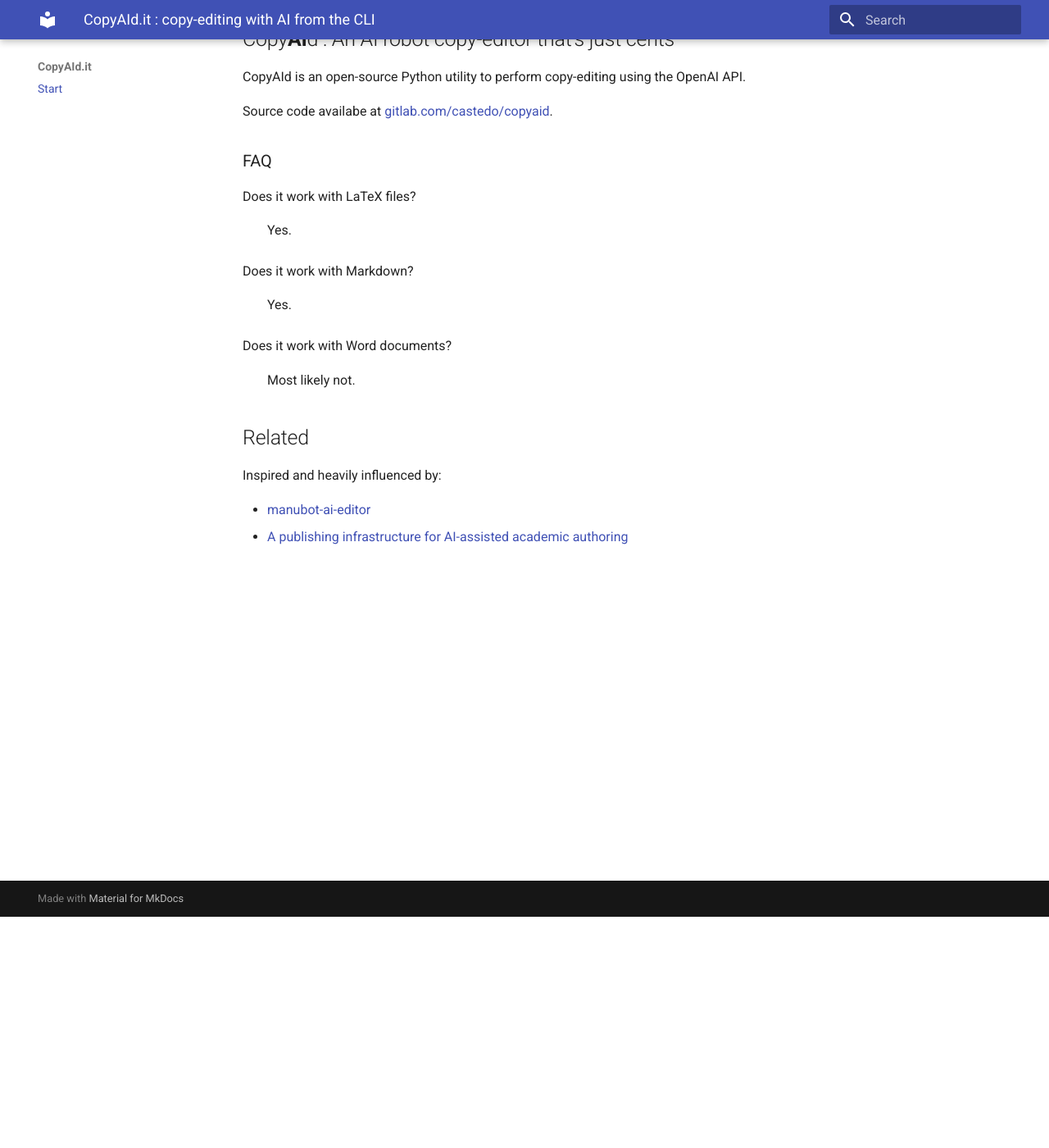
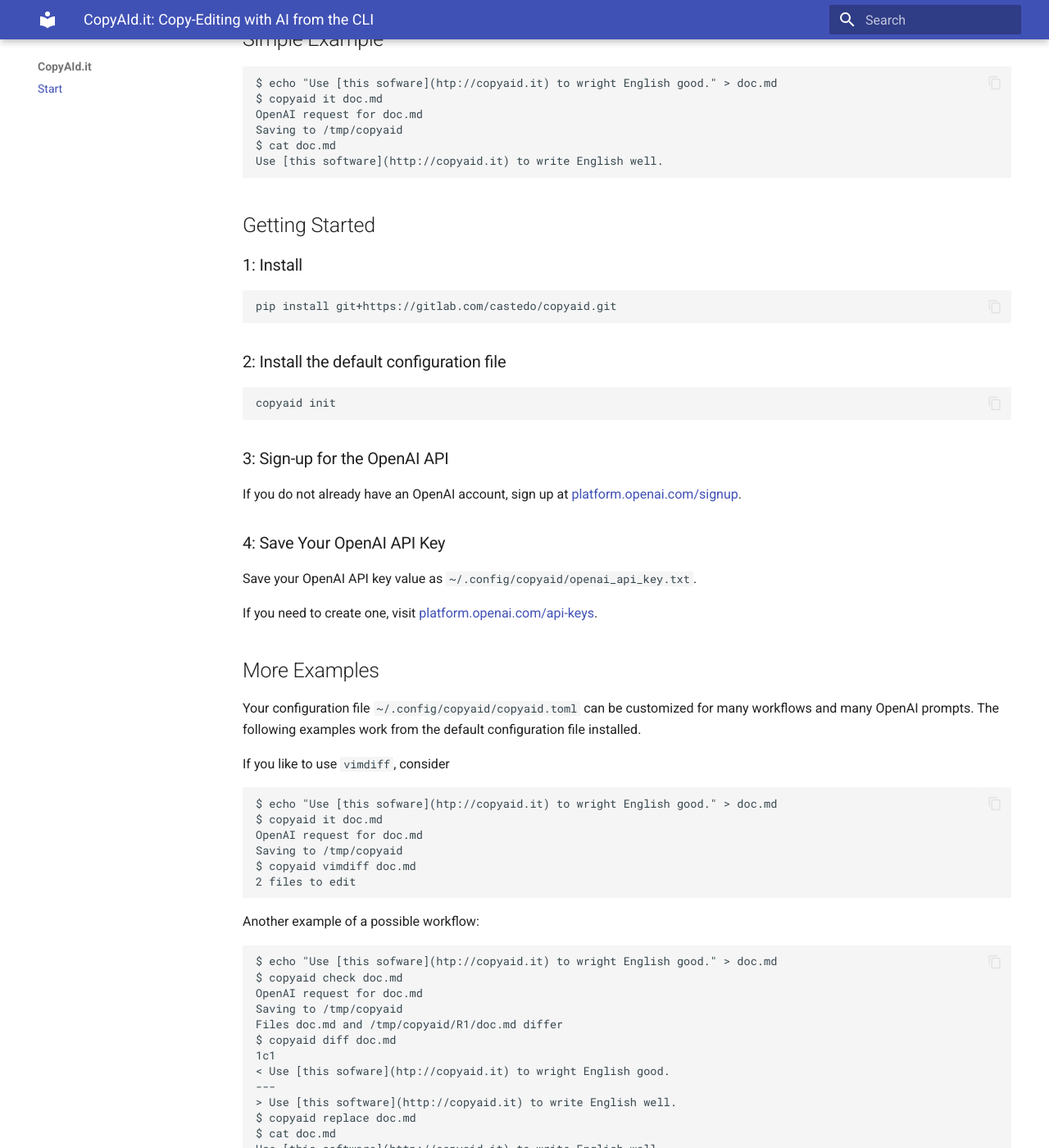
Before and after one commit to castedo/copyaid, an MkDocs documentation site: the page built from docs/index.md, in a window 1280 px wide and 1400 px high, scrolled down 282 px. Shown: the whole window at 82% size. Built offline with MkDocs 1.6.1 and Material for MkDocs 9.7.7, drawn with Linux system fonts in a browser that asks for light colours; some of the changed text lies outside the part shown.

Commit message:
examples and instructions for 0.1.1

````diff
--- a/docs/index.md
+++ b/docs/index.md
@@ -1,22 +1,91 @@
-Copy**AI**d.it : copy-editing with AI from the CLI
-==================================================
+Copy**AI**d.it: Copy-Editing with AI from the CLI
+=================================================
 
 This website is an online resource for command line interface (CLI) users who want to
 copy-edit text files, including LaTeX and Markdown files, with AI, specifically [Large
 Language Models](https://en.wikipedia.org/wiki/Large_language_model).
 
-If you have a CLI tool you would like to mentioned here,
-contact [Castedo Ellerman](https://castedo.com).
+Copy**AI**d is an open-source Python utility for performing copy-editing using the OpenAI API.
 
-Copy**AI**d : An AI robot copy-editor that's just cents
------------------------------------------------------
+Simple Example
+--------------
 
-CopyAId is an open-source Python utility to perform copy-editing using the OpenAI API.
+```bash
+$ echo "Use [this sofware](htp://copyaid.it) to wright English good." > doc.md
+$ copyaid it doc.md
+OpenAI request for doc.md
+Saving to /tmp/copyaid
+$ cat doc.md
+Use [this software](http://copyaid.it) to write English well.
+```
 
-Source code availabe at
-[gitlab.com/castedo/copyaid](https://gitlab.com/castedo/copyaid).
+Getting Started
+---------------
 
-### FAQ
+### 1: Install
+
+```bash
+pip install git+https://gitlab.com/castedo/copyaid.git
+```
+
+### 2: Install the default configuration file
+
+```bash
+copyaid init
+```
+
+### 3: Sign-up for the OpenAI API
+
+If you do not already have an OpenAI account,
+sign up at [platform.openai.com/signup](https://platform.openai.com/signup).
+
+### 4: Save Your OpenAI API Key
+
+Save your OpenAI API key value as `~/.config/copyaid/openai_api_key.txt`.
+
+If you need to create one, visit
+[platform.openai.com/api-keys](https://platform.openai.com/api-keys).
+
+
+More Examples
+-------------
+
+Your configuration file `~/.config/copyaid/copyaid.toml` can be customized
+for many workflows and many OpenAI prompts. The following examples work
+from the default configuration file installed.
+
+If you like to use `vimdiff`, consider
+
+```bash
+$ echo "Use [this sofware](htp://copyaid.it) to wright English good." > doc.md
+$ copyaid it doc.md
+OpenAI request for doc.md
+Saving to /tmp/copyaid
+$ copyaid vimdiff doc.md
+2 files to edit
+```
+
+Another example of a possible workflow:
+
+```bash
+$ echo "Use [this sofware](htp://copyaid.it) to wright English good." > doc.md
+$ copyaid check doc.md
+OpenAI request for doc.md
+Saving to /tmp/copyaid
+Files doc.md and /tmp/copyaid/R1/doc.md differ
+$ copyaid diff doc.md
+1c1
+< Use [this sofware](htp://copyaid.it) to wright English good.
+---
+> Use [this software](http://copyaid.it) to write English well.
+$ copyaid replace doc.md
+$ cat doc.md
+Use [this software](http://copyaid.it) to write English well.
+```
+
+
+FAQ
+---
 
 Does it work with LaTeX files?
 :   Yes.
@@ -27,6 +96,10 @@
 Does it work with Word documents?
 :   Most likely not.
 
+Where is the source code?
+:   Source code available at [gitlab.com/castedo/copyaid](https://gitlab.com/castedo/copyaid).
+
+
 Related
 -------
 
@@ -34,3 +107,6 @@
 
 * [manubot-ai-editor](https://github.com/greenelab/manubot-ai-editor/)
 * [A publishing infrastructure for AI-assisted academic authoring](https://doi.org/10.1101/2023.01.21.525030)
+
+If you have a CLI tool you would like mentioned here,
+contact [Castedo Ellerman](https://castedo.com).
````
